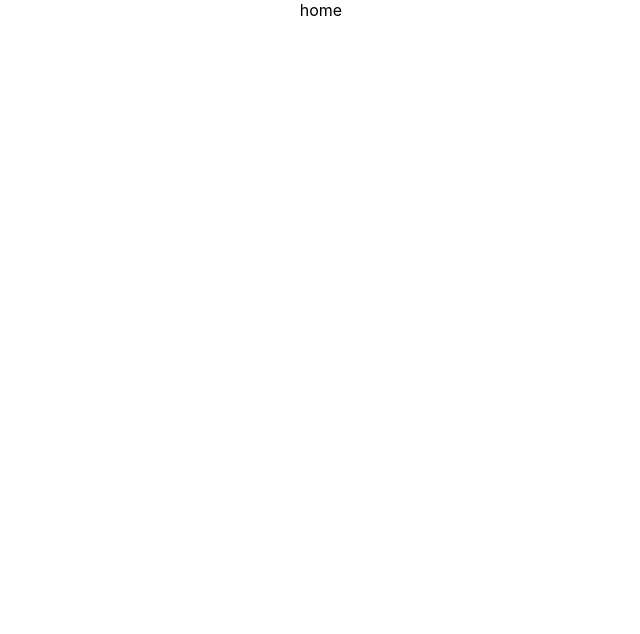
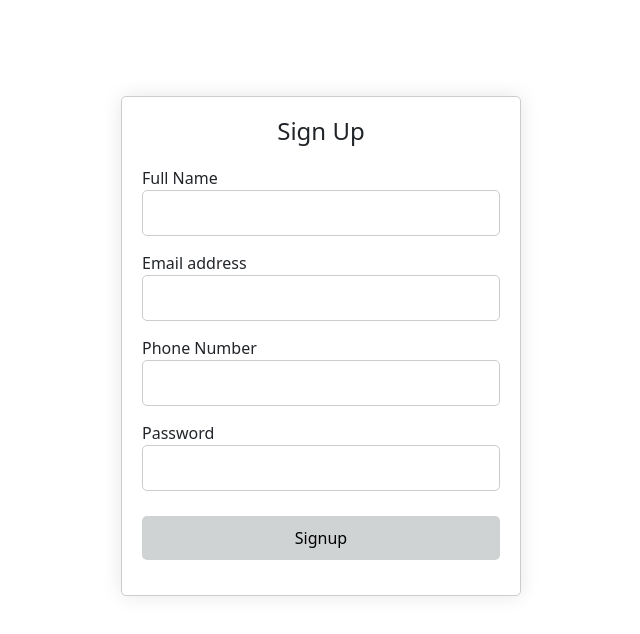
Before and after one commit to fuzzyzaid/E_Commerce_UI, a React (Create React App) app: page /signup in a window 1280 px wide. Shown: the top 634 px of the page, without its empty margins (319-959 px from the left). Built offline with nearby package versions, Linux system fonts and the light colour scheme.

Commit message:
Login and Signup component

```diff
--- a/package.json
+++ b/package.json
@@ -1,11 +1,14 @@
 {
   "name": "e-commerce-ui",
   "version": "0.1.0",
+  "proxy": "http://localhost:4000/",
   "private": true,
   "dependencies": {
+    "bootstrap": "^5.3.3",
     "cra-template": "1.2.0",
     "react": "^19.0.0",
     "react-dom": "^19.0.0",
+    "react-router-dom": "^7.1.5",
     "react-scripts": "5.0.1",
     "web-vitals": "^4.2.4"
   },
--- a/src/App.js
+++ b/src/App.js
@@ -1,12 +1,18 @@
-import logo from './logo.svg';
-import './App.css';
+import React from "react";
+import { Routes, Route } from "react-router-dom";
 import Home from './components/home/home';
+import Login from './components/login/login';
+import Signup from './components/signup/signup';
 
 function App() {
   return (
-    <div className="App">
-      <Home/>
-    </div>
+   <>
+    <Routes>
+        <Route path="/" element={<Home />} />
+        <Route path="/signup" element={<Signup />} />
+        <Route path="/login" element={<Login />} />
+      </Routes>
+   </>
   );
 }
 
--- a/src/components/home/home.js
+++ b/src/components/home/home.js
@@ -1,9 +1,9 @@
 import React from 'react'
 
-function home() {
+function Home() {
   return (
     <div>home</div>
   )
 }
 
-export default home
+export default Home
--- /dev/null
+++ b/src/components/login/login.js
@@ -0,0 +1,52 @@
+import React,{useState} from 'react';
+import styles from "./login.module.css"; // Correct way
+
+
+const Login=()=>{
+    const [email,setEmail]=useState("");
+    const[password,setPassword]=useState("");
+    const[formErrors,setFormErrors]=useState({});
+
+ async function submit(e){
+    e.preventDefault();
+ }
+
+
+
+  return (
+    <>
+     <div className="d-flex mt-4 justofy-content-center align-items-center">
+        <div id={styles.mainContainer}>
+            <form onSubmit={submit} id={`login`}>
+                <label htmlFor='email'>Email Address</label>
+                <input
+                type='email'
+                onChange={(e)=>setEmail(e.target.value)}
+                name="email"
+                id='email'
+                value={email}
+                />
+                {formErrors.email && (
+                    <p className={styles.errorMsg}>{formErrors.email}</p>
+                )}
+                <label htmlFor="password">Password</label>
+                <input
+                type="password"
+                onChange={(e) => setPassword(e.target.value)}
+                name="password"
+                value={password}
+                />
+                {formErrors.password && (
+                <p className={styles.errorMsg}>{formErrors.password}</p>
+                )}
+                <input type="submit" value="Login" />
+            </form>
+            <div></div>
+        </div>
+
+     </div>
+    </>
+  )
+}
+
+export default Login
--- /dev/null
+++ b/src/components/login/login.module.css
@@ -0,0 +1,65 @@
+#mainContainer {
+    max-width: 400px;
+   height: auto;
+    margin: 0 auto;
+    padding: 20px;
+    border: 1px solid #ccc;
+    border-radius: 5px;
+    background-color: #fff;
+    box-shadow: 0 0 20px rgba(0, 0, 0, 0.1);
+    margin-top: 20vh;
+  }
+
+  #mainContainer form {
+    display: flex;
+    flex-direction: column;
+  }
+
+  #mainContainer input {
+    margin-bottom: 15px;
+    padding: 10px;
+    border: 1px solid #ccc;
+    border-radius: 5px;
+    font-size: 16px;
+  }
+
+  #mainContainer input[type="submit"] {
+    margin-top: 10px;
+    padding: 10px 15px;
+    background-color: #4c8bd7;
+    color: #000;
+    border: none;
+    border-radius: 5px;
+    font-size: 16px;
+    cursor: pointer;
+    transition: background-color 0.3s ease;
+  }
+
+  #mainContainer input[type="submit"]:hover {
+    background-color: #000;
+    color: #4c8bd7;
+  }
+
+  #mainContainer p {
+    text-align: center;
+    font-size: 16px;
+  }
+
+  #mainContainer a {
+    text-decoration: none;
+  }
+
+  #mainContainer a:hover {
+    text-decoration: underline;
+  }
+
+  #mainContainer .errorMsg {
+    color: red;
+    margin-top: -15px;
+    font-size: 1rem;
+    text-align: left;
+  }
+
+  #signLink a {
+    color: #000;
+  }
--- /dev/null
+++ b/src/components/signup/signup.js
@@ -0,0 +1,119 @@
+import React, { useState } from "react";
+import styles from "./signup.module.css";
+
+function Signup() {
+  const [fullName, setFullName] = useState("");
+  const [email, setEmail] = useState("");
+  const [password, setPassword] = useState("");
+  const [phoneNumber, setPhoneNumber] = useState("");
+  const [formErrors, setFormErrors] = useState({});
+
+  const validateForm = () => {
+    const errors = {};
+
+    if (!fullName) {
+      errors.fullName = "Full Name is required";
+    } else if (!/^[^-\s\d][a-zA-Z\s-]+$/.test(fullName)) {
+      errors.fullName = "FullName cannot be numeric";
+    }
+
+    if (!email) {
+      errors.email = "Email is required.";
+    } else if (!/^[^\s@]+@[^\s@]+\.[^\s@]+$/.test(email)) {
+      errors.email = "Invalid email address.";
+    }
+
+    if (!password) {
+      errors.password = "Password is required.";
+    }
+
+    if (!phoneNumber) {
+      errors.phoneNumber = "Phone number is required.";
+    } else if (!/^\d{3}\d{4}\d{3}$/.test(phoneNumber)) {
+      errors.phoneNumber = "Phone number must be in the format XXXXXXXXXX.";
+    }
+
+    setFormErrors(errors);
+    return Object.keys(errors).length === 0;
+  };
+
+  const clearData = () => {
+    setFullName("");
+    setEmail("");
+    setPassword("");
+    setPhoneNumber("");
+  };
+
+  async function submit(e) {
+    e.preventDefault();
+
+    if (validateForm()) {
+      const userData = {
+        fullName,
+        email,
+        password,
+        phoneNumber,
+      };
+
+
+    }
+  }
+
+  return (
+    <>
+      <div id={styles.mainDiv}>
+        <div id={styles.mainContainer}>
+          <h1>Sign Up</h1>
+          <form onSubmit={submit} id={`signUp`}>
+            <label htmlFor="fullName">Full Name</label>
+            <input
+              type="text"
+              onChange={(e) => setFullName(e.target.value)}
+              name="fullName"
+              id="fullName"
+              value={fullName}
+            />
+            {formErrors.fullName && (
+              <p className={styles.errorMsg}>{formErrors.fullName}</p>
+            )}
+            <label htmlFor="email">Email address</label>
+            <input
+              type="email"
+              onChange={(e) => setEmail(e.target.value)}
+              name="email"
+              id="email"
+              value={email}
+            />
+            {formErrors.email && (
+              <p className={styles.errorMsg}>{formErrors.email}</p>
+            )}
+            <label htmlFor="phoneNumber">Phone Number</label>
+            <input
+              type="number"
+              onChange={(e) => setPhoneNumber(e.target.value)}
+              name="phoneNumber"
+              id="phoneNumber"
+              value={phoneNumber}
+            />
+            {formErrors.phoneNumber && (
+              <p className={styles.errorMsg}>{formErrors.phoneNumber}</p>
+            )}
+            <label htmlFor="password">Password</label>
+            <input
+              type="password"
+              onChange={(e) => setPassword(e.target.value)}
+              name="password"
+              value={password}
+            />
+            {formErrors.password && (
+              <p className={styles.errorMsg}>{formErrors.password}</p>
+            )}
+            <input type="submit" value="Signup" />
+          </form>
+        </div>
+      </div>
+    </>
+  );
+}
+
+export default Signup;
--- /dev/null
+++ b/src/components/signup/signup.module.css
@@ -0,0 +1,71 @@
+#mainContainer {
+    max-width: 400px;
+    margin: 0 auto;
+    padding: 20px;
+    border: 1px solid #ccc;
+    border-radius: 5px;
+    background-color: #fff;
+    box-shadow: 0 0 20px rgba(0, 0, 0, 0.1);
+    margin-top: 12vh;
+  }
+  #mainContainer h1 {
+    font-size: 24px;
+    margin-bottom: 20px;
+    text-align: center;
+  }
+
+  #mainContainer form {
+    display: flex;
+    flex-direction: column;
+  }
+
+  #mainContainer input {
+    margin-bottom: 15px;
+    padding: 10px;
+    border: 1px solid #ccc;
+    border-radius: 5px;
+    font-size: 16px;
+  }
+
+  #mainContainer input[type="submit"] {
+    margin-top: 10px;
+    padding: 10px 15px;
+    background-color: #d0d3d4;
+    color: #000;
+    border: none;
+    border-radius: 5px;
+    font-size: 16px;
+    cursor: pointer;
+    transition: background-color 0.3s ease;
+  }
+
+  #mainContainer input[type="submit"]:hover {
+    background-color: #000;
+    color: #d0d3d4;
+  }
+
+
+
+  #mainContainer p {
+    text-align: center;
+    font-size: 16px;
+  }
+
+  #mainContainer a {
+    text-decoration: none;
+  }
+
+  #mainContainer a:hover {
+    text-decoration: underline;
+  }
+
+  #mainContainer .errorMsg {
+    color: red;
+    margin-top: -15px;
+    font-size: 1rem;
+    text-align: left;
+  }
+
+  #loginLink a {
+    color: #000;
+  }
--- a/src/index.js
+++ b/src/index.js
@@ -3,11 +3,15 @@ import ReactDOM from 'react-dom/client';
 import './index.css';
 import App from './App';
 import reportWebVitals from './reportWebVitals';
+import { BrowserRouter } from "react-router-dom";
+import "bootstrap/dist/css/bootstrap.min.css";
 
 const root = ReactDOM.createRoot(document.getElementById('root'));
 root.render(
   <React.StrictMode>
-    <App />
+    <BrowserRouter>
+      <App />
+    </BrowserRouter>
   </React.StrictMode>
 );
 
```
Also changed, not shown: src/components/home/home.module.css (added), 1 other file (tests, documents, lock files or other folders).
